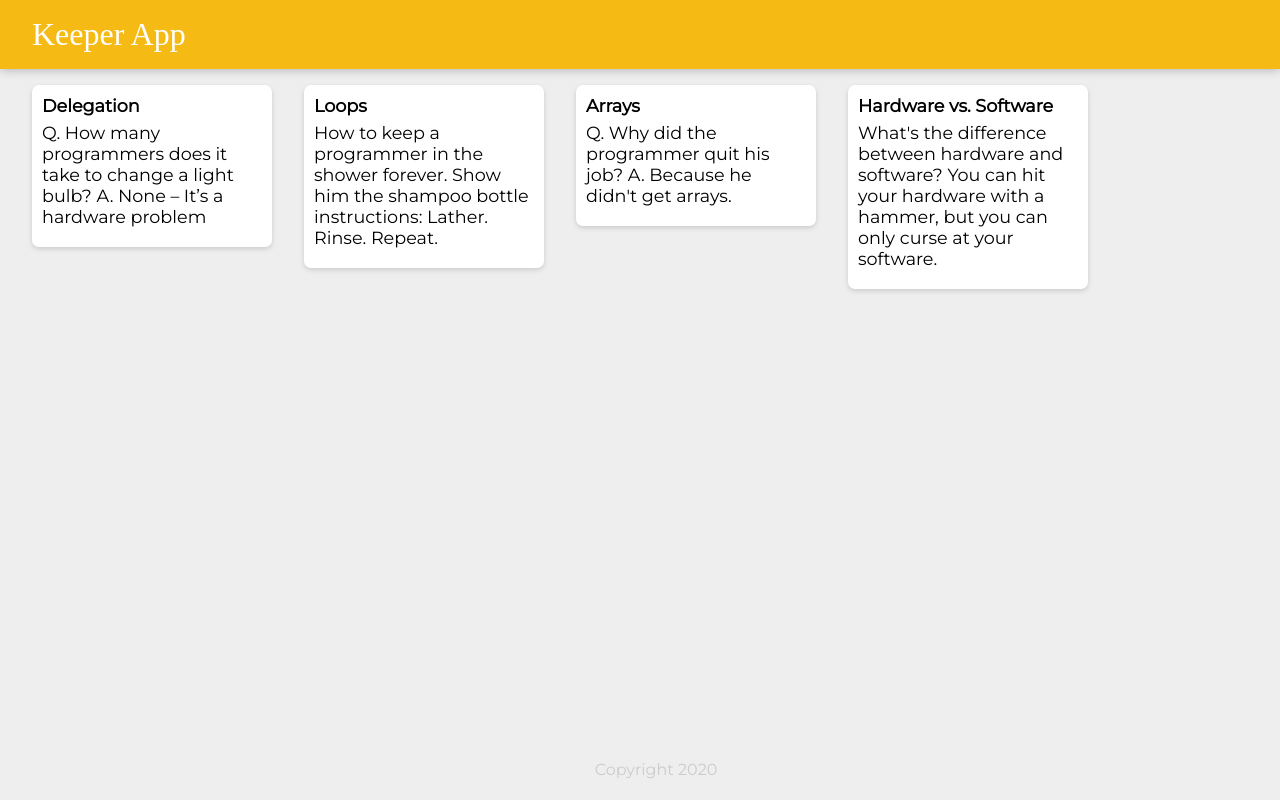
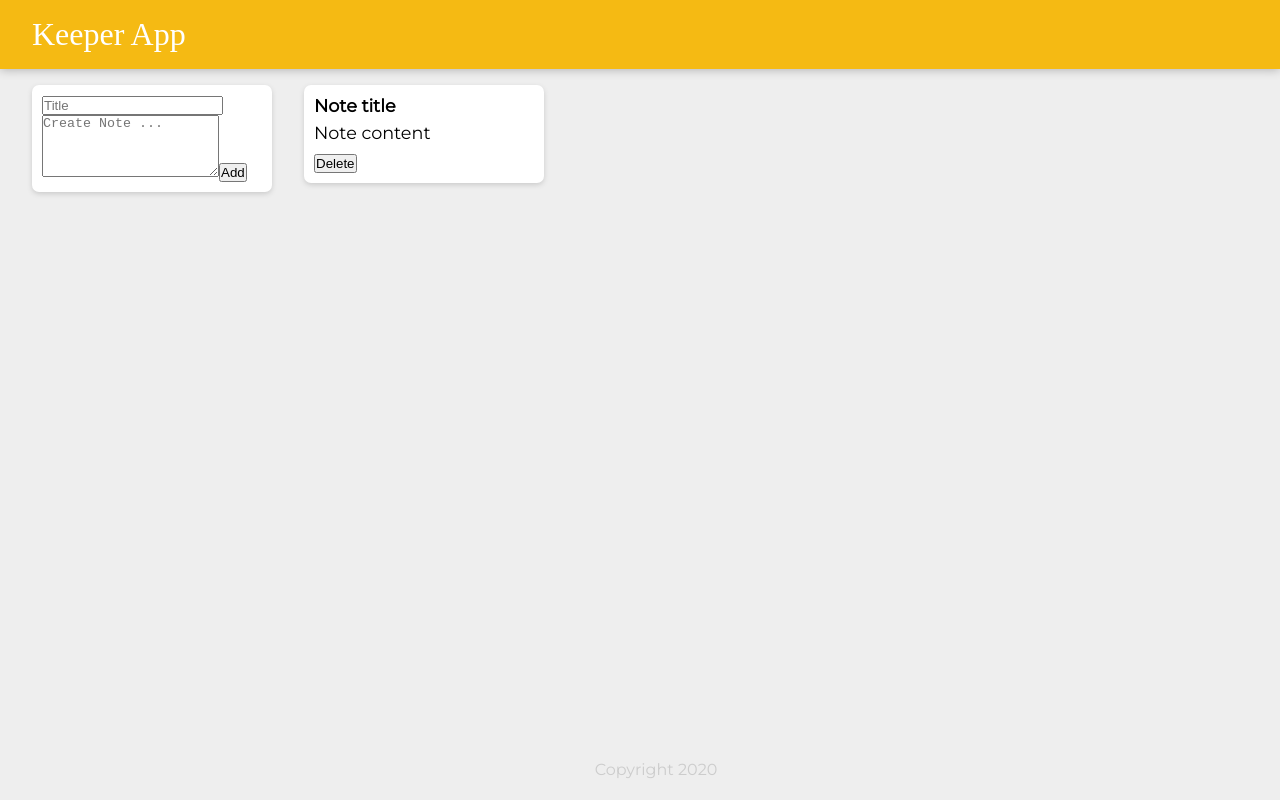
Before and after one commit to ewbadowska/keep-a-note, a React (Create React App) app: page / in a window 1280 px wide. Built offline with nearby package versions, Linux system fonts and the light colour scheme; a web font is replaced by a local one.

Commit message:
add CreateNote component

```diff
--- a/src/components/App.jsx
+++ b/src/components/App.jsx
@@ -2,20 +2,15 @@ import React from 'react';
 import Header from './Header';
 import Note from './Note';
 import Footer from './Footer';
-import notes from './notes';
+import CreateNote from './CreateNote';
 
 
 function App() {
   return (
     <div>
       <Header />
-      {notes.map((noteItem) => (
-        <Note
-          key={noteItem.key}
-          title={noteItem.title}
-          content={noteItem.content}
-        />
-      ))}
+      <CreateNote />
+      <Note key={1} title="Note title" content="Note content" />
       <Footer />
     </div>
   );
--- /dev/null
+++ b/src/components/CreateNote.jsx
@@ -0,0 +1,32 @@
+import React, { useState } from 'react';
+
+function CreateNote() {
+  const [note, setNote] = useState({
+    title: '',
+    content: '',
+  });
+
+  function handleChange(event) {
+    const { name, value } = event.target;
+
+    setNote((prevNote) => ({
+      ...prevNote,
+      [name]: value,
+    }));
+  }
+
+
+  return (
+    <div>
+    <div className="note">
+      <form>
+        <input name="title" onChange={handleChange} value={note.title} placeholder="Title" />
+        <textarea name="content" onChange={handleChange} value={note.content} placeholder="Create Note ..." rows="4" />
+        <button>Add</button>
+      </form>
+      </div>
+    </div>
+  );
+}
+
+export default CreateNote;
--- a/src/components/Note.jsx
+++ b/src/components/Note.jsx
@@ -5,6 +5,7 @@ function Note(props) {
     <div className="note">
       <h1>{props.title}</h1>
       <p>{props.content}</p>
+      <button>Delete</button>
     </div>
   );
 }
--- a/src/components/notes.js
+++ /dev/null
@@ -1,28 +0,0 @@
-const notes = [
-  {
-    key: 1,
-    title: 'Delegation',
-    content:
-        'Q. How many programmers does it take to change a light bulb? A. None – It’s a hardware problem',
-  },
-  {
-    key: 2,
-    title: 'Loops',
-    content:
-        'How to keep a programmer in the shower forever. Show him the shampoo bottle instructions: Lather. Rinse. Repeat.',
-  },
-  {
-    key: 3,
-    title: 'Arrays',
-    content:
-        "Q. Why did the programmer quit his job? A. Because he didn't get arrays.",
-  },
-  {
-    key: 4,
-    title: 'Hardware vs. Software',
-    content:
-        "What's the difference between hardware and software? You can hit your hardware with a hammer, but you can only curse at your software.",
-  },
-];
-
-export default notes;
```
